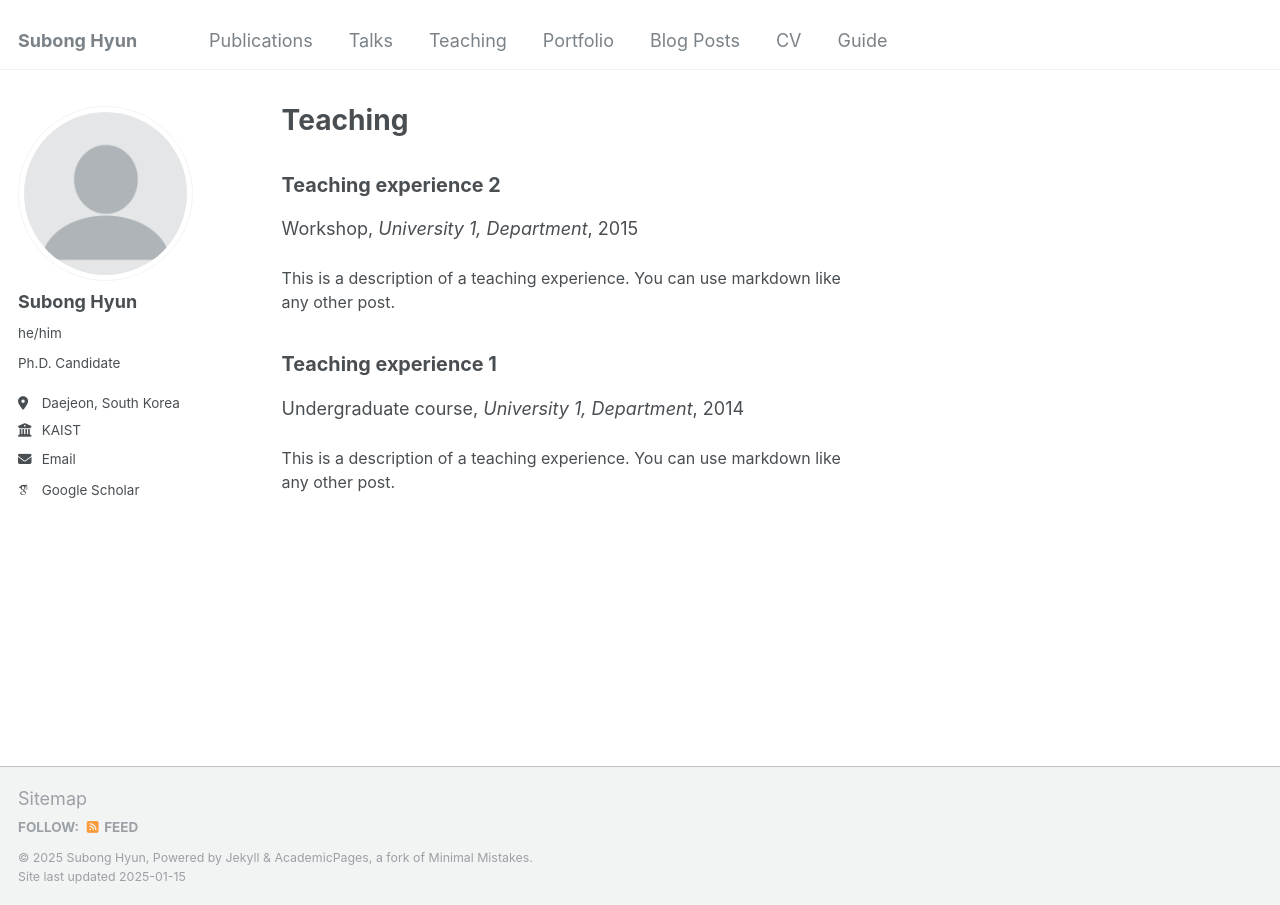
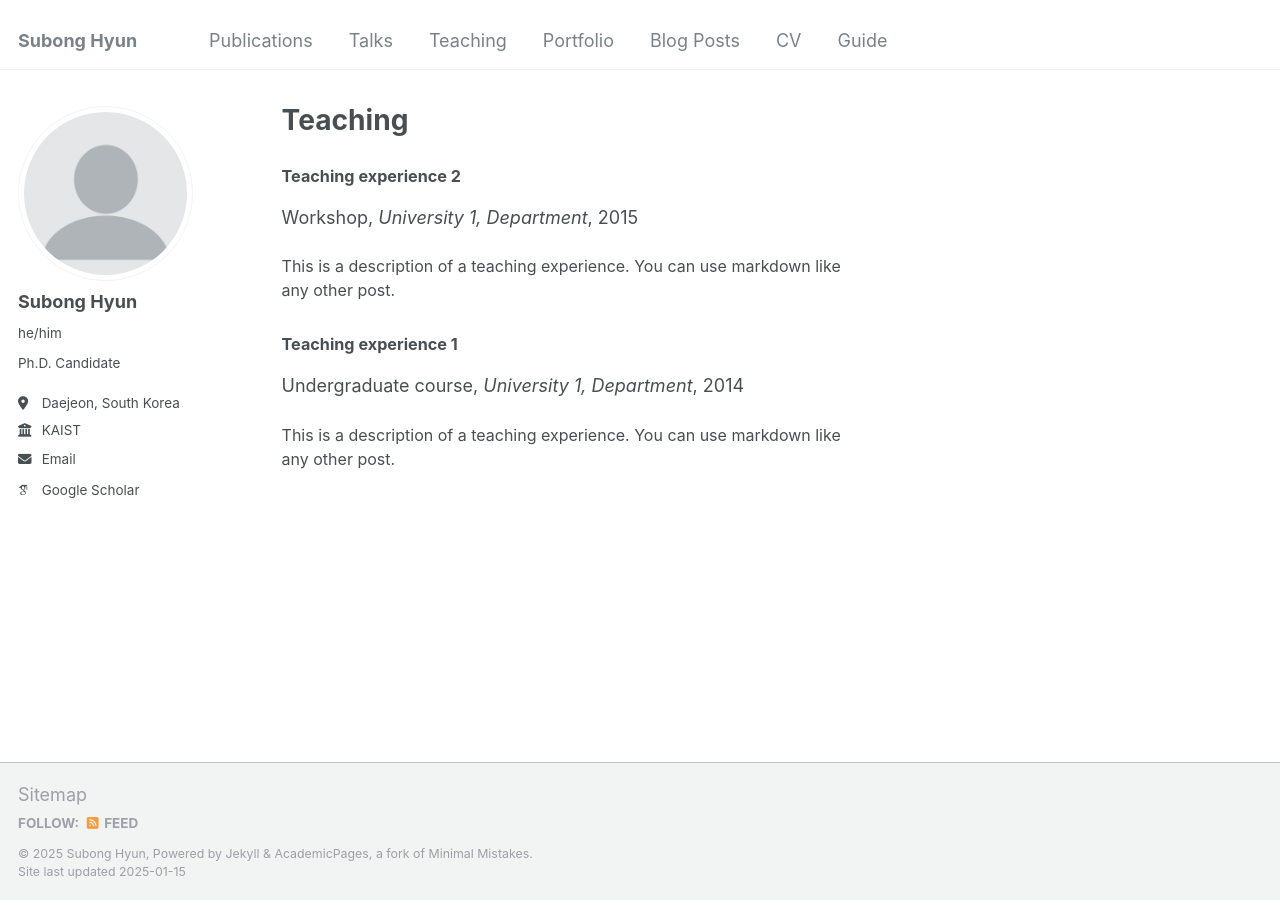
Before and after one commit to SubongHyun/subonghyun.github.io, a Jekyll site: the page built from _pages/teaching.html, in a window 1280 px wide. Built offline with Jekyll 4.4.1, drawn with Linux system fonts in a browser that asks for light colours; some web fonts are replaced.

Commit message:
Update archive-single.html

```diff
--- a/_includes/archive-single.html
+++ b/_includes/archive-single.html
@@ -27,7 +27,7 @@
     {% endif %}
 
     <!-- Title is no longer clickable -->
-    <h2 class="archive__item-title" itemprop="headline" style="font-size: 1.1em">
+    <h2 class="archive__item-title" itemprop="headline" style="font-size: 0.9em">
       {{ title }}
     </h2>
 
```
